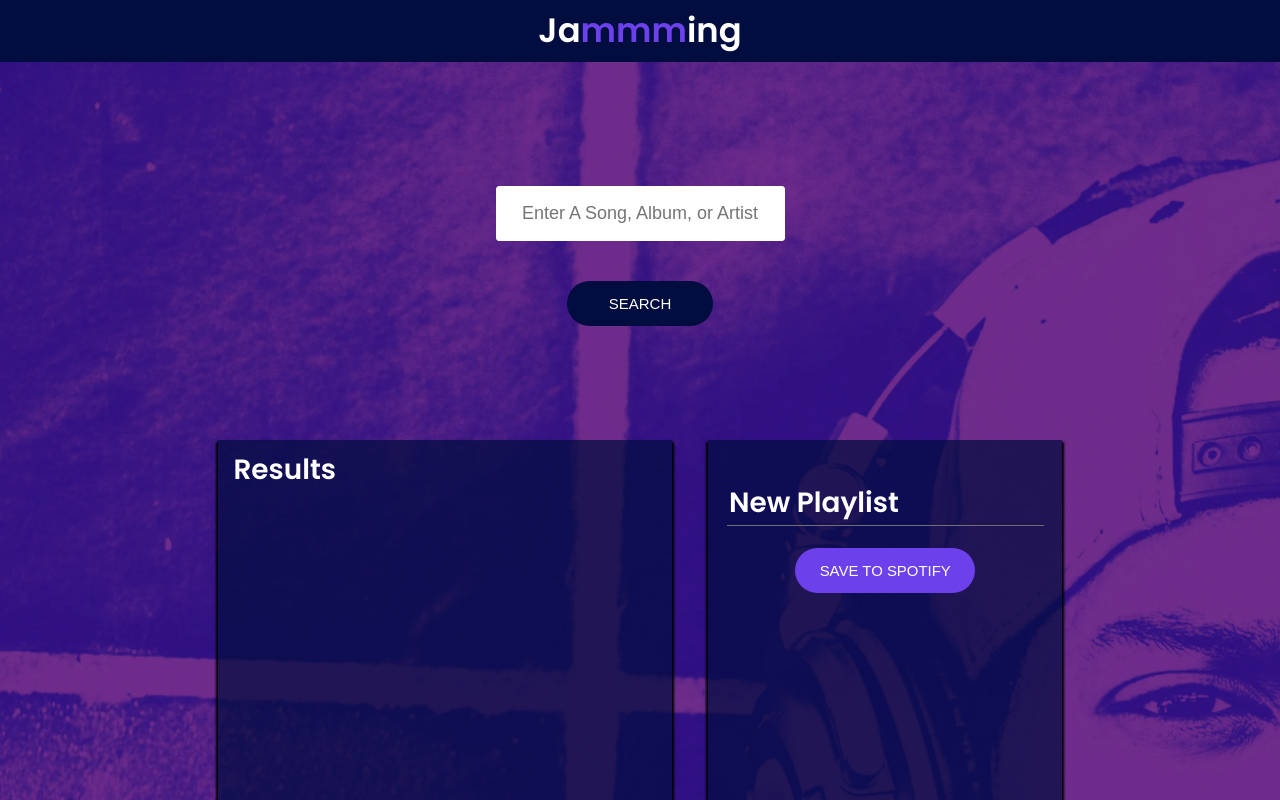
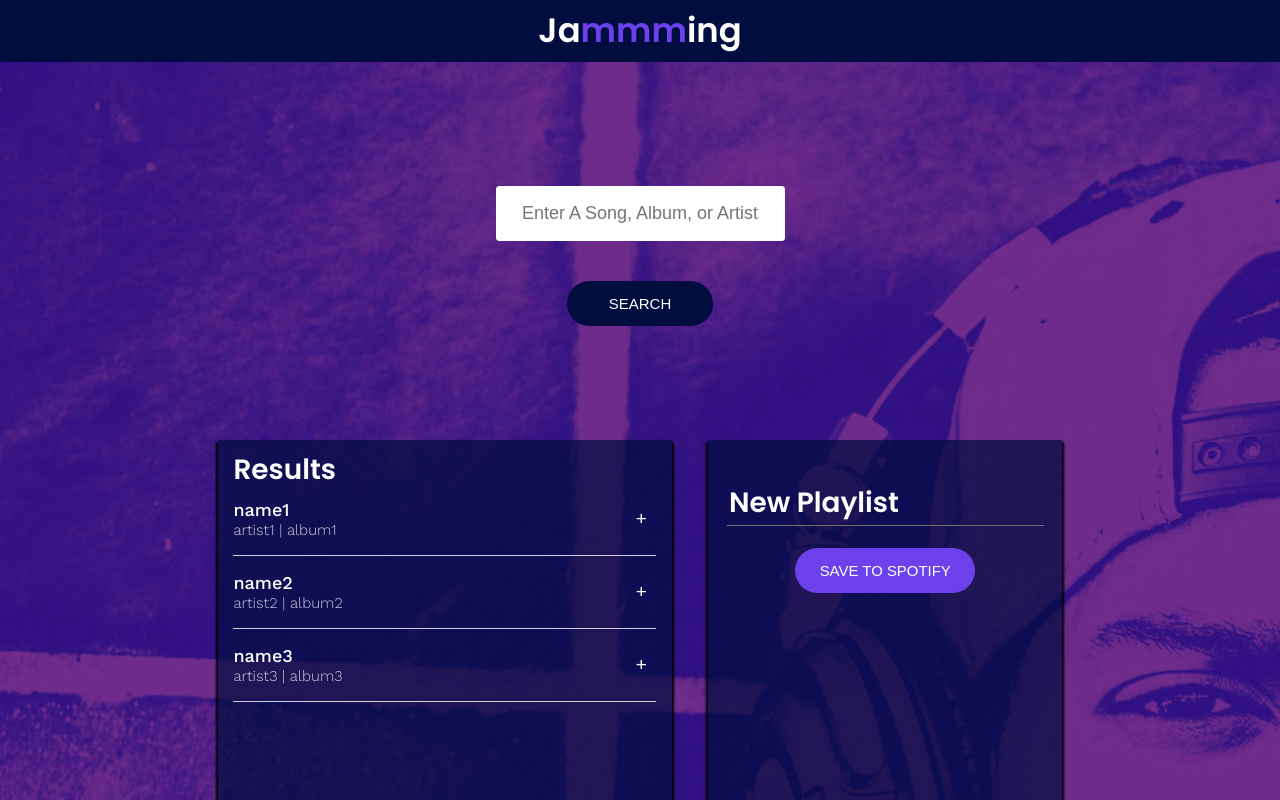
Before and after one commit to jwelly/jammming, a React (Create React App) app: page / in a window 1280 px wide. Shown: the top 800 px of the page. Built offline with nearby package versions, Linux system fonts and the light colour scheme.

Commit message:
pass search result and render result list

```diff
--- a/src/components/SearchResults/SearchResults.js
+++ b/src/components/SearchResults/SearchResults.js
@@ -7,7 +7,7 @@ class SearchResults extends React.Component {
         return (
             <div className="SearchResults">
                 <h2>Results</h2>
-                {/* <TrackList /> */}
+                <TrackList tracks={this.props.searchResults} />
             </div>
         )
     }
--- a/src/components/Track/Track.js
+++ b/src/components/Track/Track.js
@@ -14,8 +14,8 @@ class Track extends React.Component {
         return (
             <div className="Track">
                 <div className="Track-information">
-                    <h3>{/* track name will go here */}</h3>
-                    <p>{/* track artist will go here*/} | {/* track album will go here */}</p>
+                    <h3>{this.props.track.name}</h3>
+                    <p>{this.props.track.artist} | {this.props.track.album}</p>
                 </div>
                 {this.renderAction()}
             </div>
--- a/src/components/TrackList/TrackList.js
+++ b/src/components/TrackList/TrackList.js
@@ -1,11 +1,16 @@
 import React from 'react';
 import './TrackList.css';
+import Track from '../Track/Track';
 
 class TrackList extends React.Component {
     render() {
         return (
             <div className="TrackList">
-                {/* You will add a map method that renders a set of Track components */}
+                {this.props.tracks.map(track => {
+                    return (
+                        <Track track={track} key={track.id} />
+                    )
+                })}
             </div>
         )
     }
--- a/src/components/app/App.js
+++ b/src/components/app/App.js
@@ -6,6 +6,32 @@ import SearchResults from '../SearchResults/SearchResults';
 import PlayList from '../Playlist/Playlist';
 
 class App extends React.Component {
+  constructor(props) {
+    super(props);
+    this.state = {
+      searchResults: [
+        {
+          name: 'name1',
+          artist: 'artist1',
+          album: 'album1',
+          id: 1
+        },
+        {
+          name: 'name2',
+          artist: 'artist2',
+          album: 'album2',
+          id: 2
+        },
+        {
+          name: 'name3',
+          artist: 'artist3',
+          album: 'album3',
+          id: 3
+        }
+      ]
+    };
+  }
+
   render() {
     return (
       <div>
@@ -13,7 +39,7 @@ class App extends React.Component {
         <div className="App">
           <SearchBar />
           <div className="App-playlist">
-            <SearchResults />
+            <SearchResults searchResults={this.state.searchResults} />
             <PlayList />
           </div>
         </div>
```
